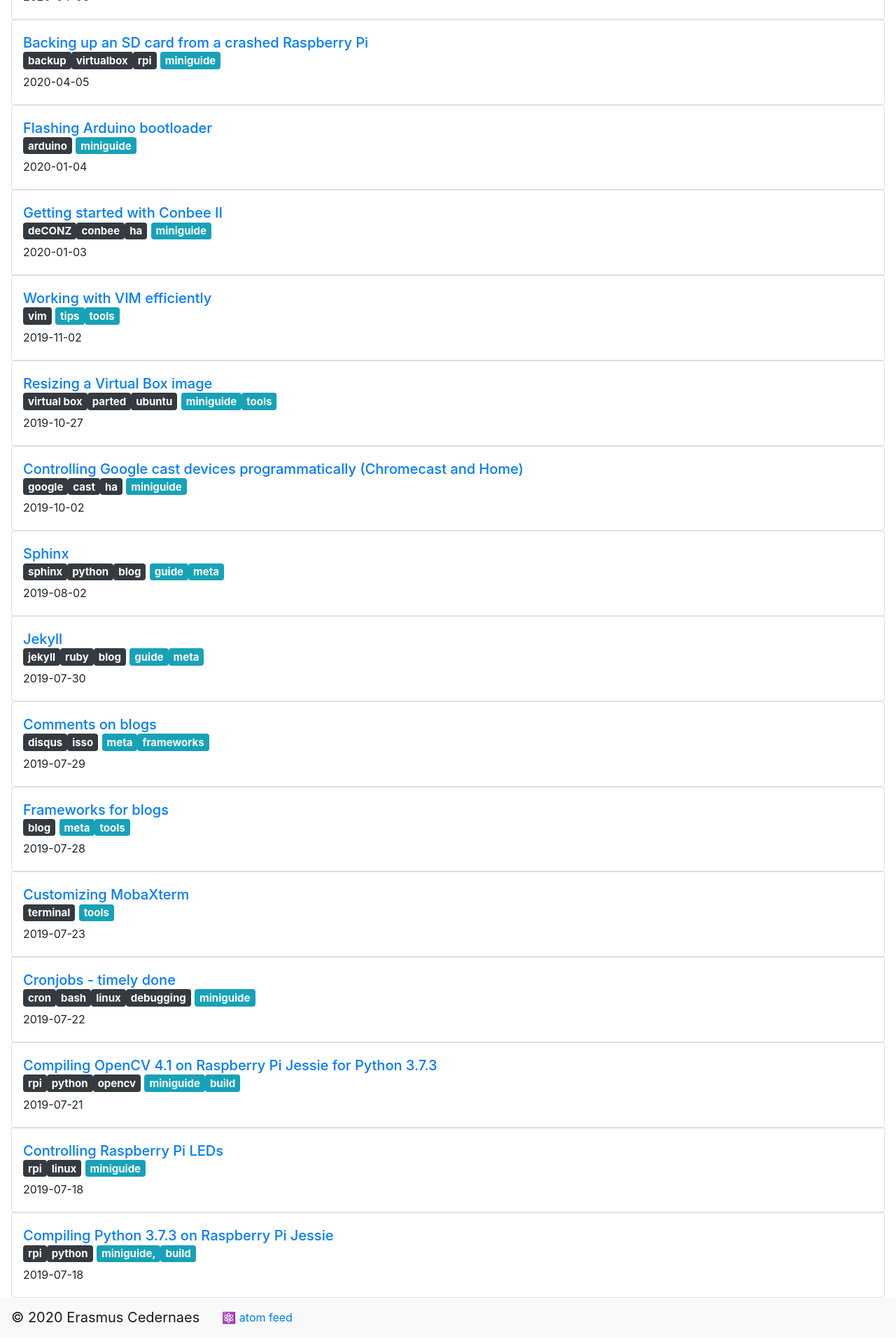
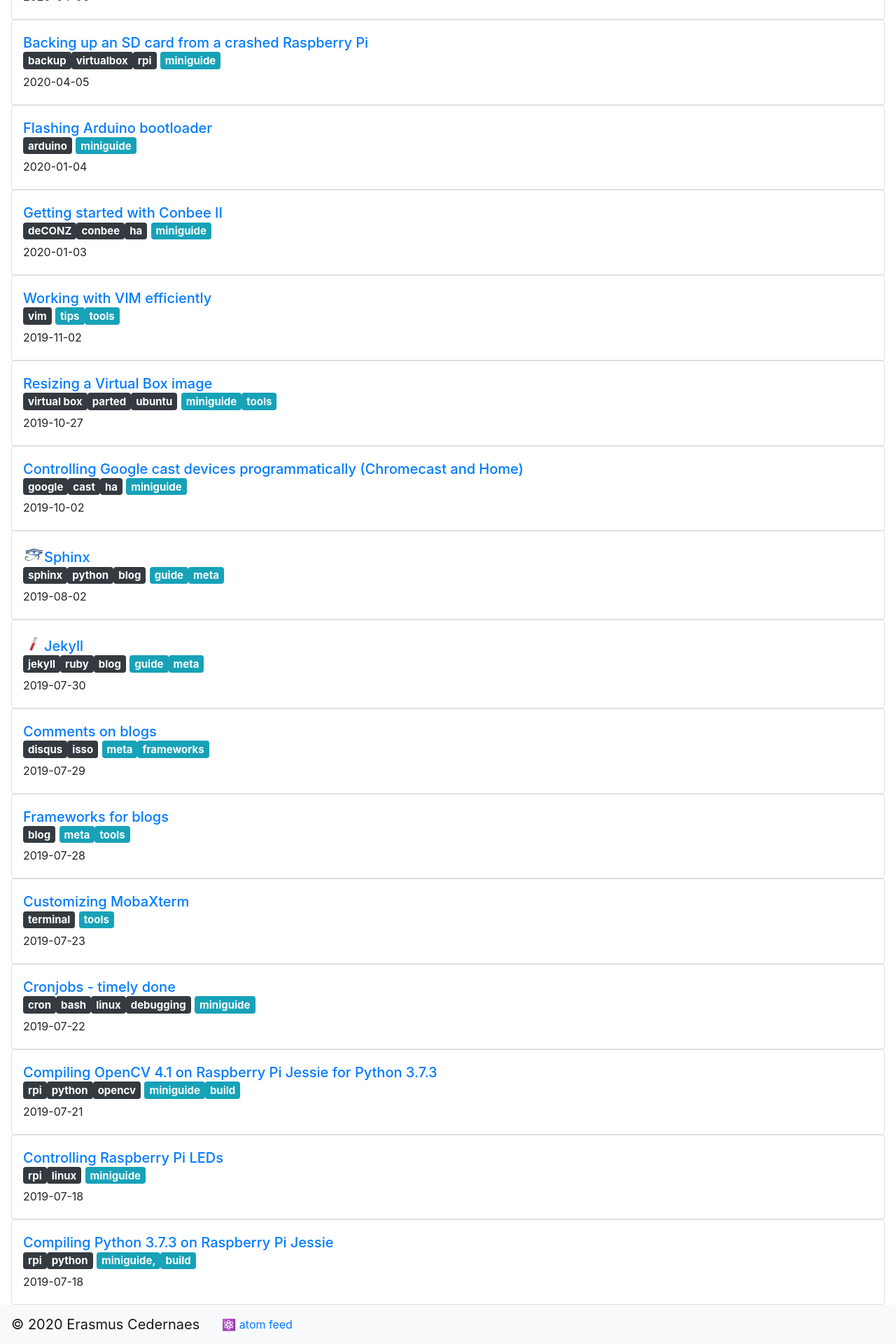
Before and after one commit to emanuelen5/emanuelen5.github.io, a Jekyll site: the page built from site/posts.html, in a window 1280 px wide. Shown: the part 693-2613 px from the top of the page at 70% size. Built offline with Jekyll 4.4.1, drawn with Linux system fonts in a browser that asks for light colours.

Commit message:
Adding back thumbnail to post list

```diff
--- a/site/_layouts/post.html
+++ b/site/_layouts/post.html
@@ -10,7 +10,7 @@
 
 <h1 class="display-8">
 	{% if page.image == nil and page.thumbnail %}
-	<img alt="Post thumbnail" src="{{page.thumbnail}}">
+	<img style="height: 1em;" alt="Post thumbnail" src="{{page.thumbnail}}">
 	{% endif %}
 	{{ page.title }}
 </h1>
--- a/site/posts.html
+++ b/site/posts.html
@@ -10,7 +10,11 @@
 <div class="card" id="{{p.id}}">
 	<div class="card-body px-sm-3 px-1">
 		<h5 class="card-title">
-			<a href="{{p.url}}">{{p.title}}</a>
+			<a href="{{p.url}}">
+				{%- if p.thumbnail -%}
+				<span style="width:1.5em; text-align:center; display: inline-block; overflow: hidden;"><img style="height:1em;" src="{{p.thumbnail}}"/></span>
+				{%- endif -%}
+			{{p.title}}</a>
 			<div>
 				<span class="tags">
 				{%- for t in p.tags -%}
```
